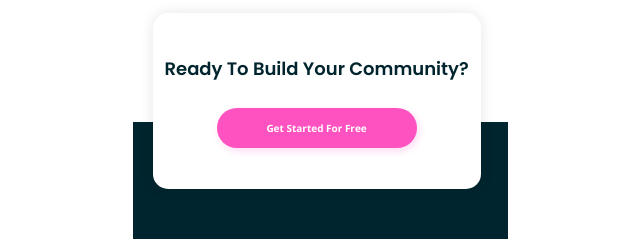
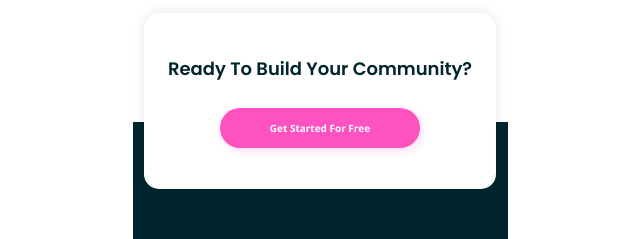
Before and after one commit to teempe/frontend-mentor-huddle-landing-page-with-alternating-feature-blocks, a website: page index.html in a window 1280 px wide. Shown: the part 2431-2670 px from the top of the page, without its empty margins (320-960 px from the left). Drawn offline with nearby package versions, Linux system fonts and the light colour scheme; files that its build step writes are made by us from their sources.

Commit message:
respond to desktop size - cta section

```diff
--- a/sass/layout/_cta-section.scss
+++ b/sass/layout/_cta-section.scss
@@ -1,16 +1,25 @@
 .cta {
     background-color: var(--color-white);
-    padding: 4.1rem 1.2rem;
     border-radius: 1.5rem;
     box-shadow: 0rem 0rem 1.4rem 0rem var(--color-black-shadow);
-    margin: 0 auto;
+
+    padding: 4.1rem 1.2rem;
+    width: 35.2rem;
+
+    position: absolute;
+    left: 50%;
+    transform: translateX(-50%);
+    bottom: 71.8rem;
 
     display: flex;
     flex-direction: column;
     align-items: center;
     row-gap: 2.4rem;
 
-    position: absolute;
-    bottom: 71.8rem;
-    z-index: 100;
+    @media only screen and (min-width: $bp-desktop) {
+        padding: 5.6rem 12.7rem 5.2rem;
+        width: 80rem;
+        row-gap: 3.2rem;
+        bottom: 32.2rem;
+    }
 }
--- a/sass/layout/_footer.scss
+++ b/sass/layout/_footer.scss
@@ -2,8 +2,6 @@
     background-color: var(--color-very-dark-cyan);
     padding: 13.9rem 1.6rem 4.6rem;
     color: var(--color-white);
-    position: relative;
-    z-index: 1;
 
     &__logo {
         margin-bottom: 2.5rem;
```
